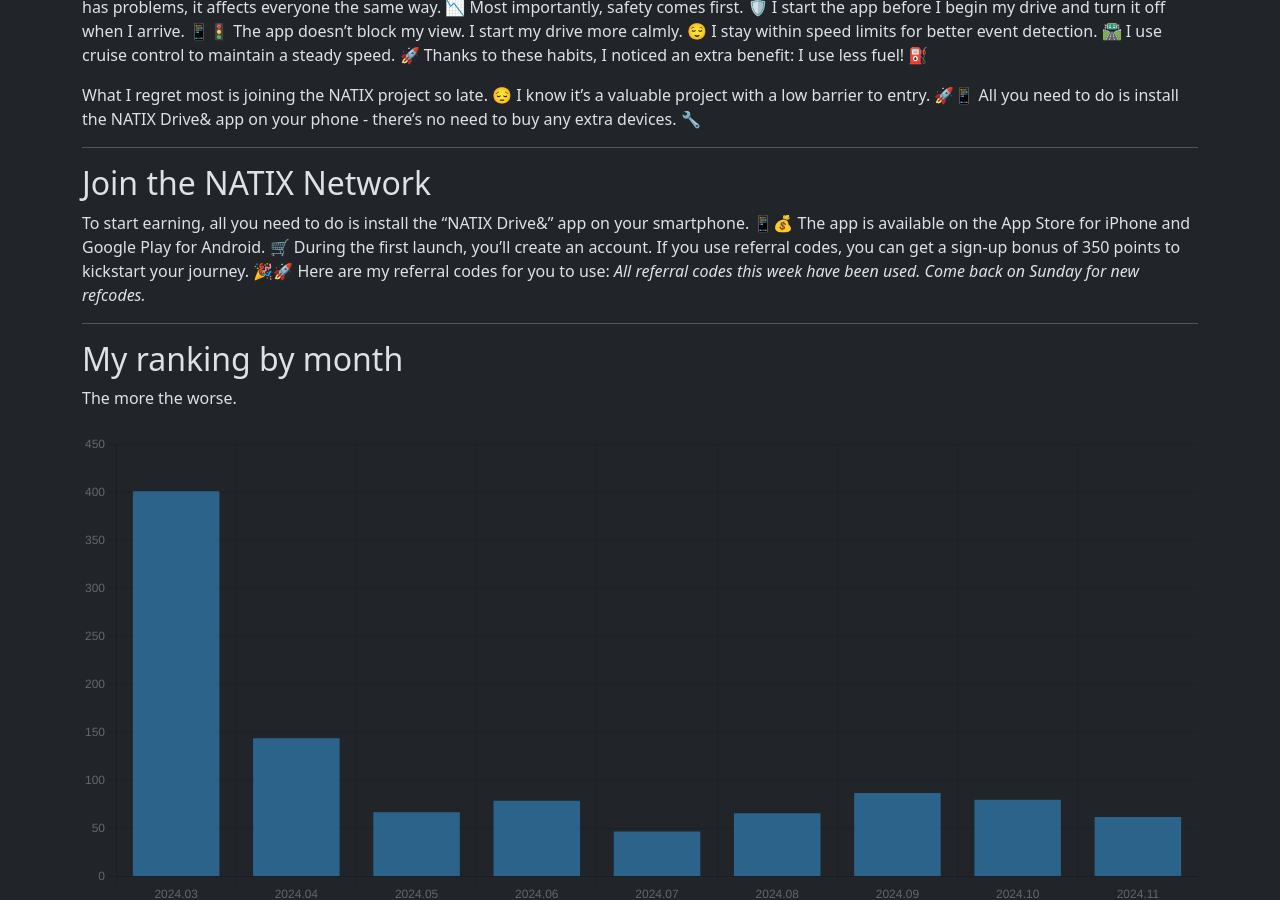
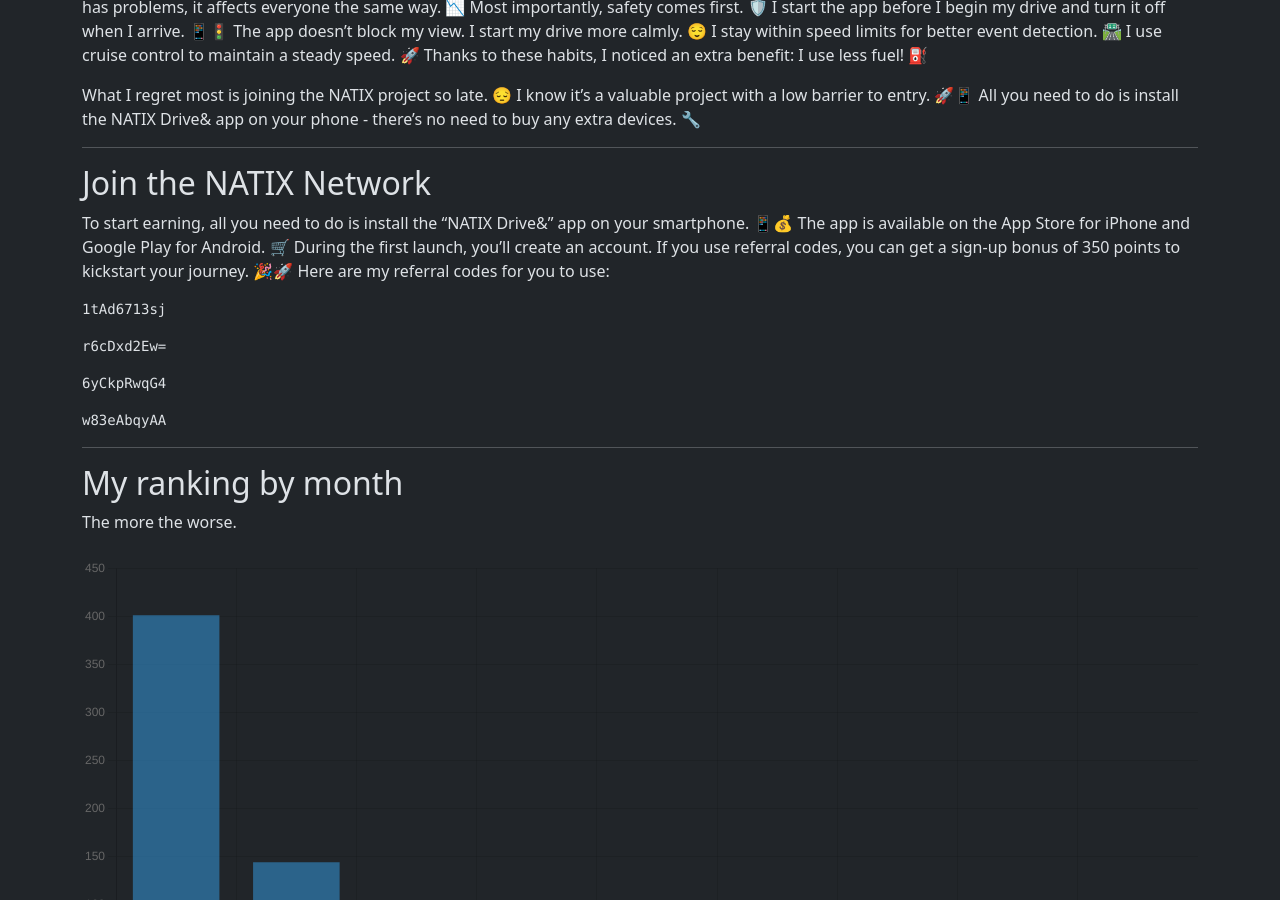
Before and after one commit to torrocus/natix, a Jekyll site: the page built from index.md, in a window 1280 px wide and 900 px high, scrolled down 2311 px. Built offline with Jekyll 4.4.1, drawn with Linux system fonts in a browser that asks for light colours; comment, search, counter and statistics services are not loaded.

Commit message:
Refresh referrer codes

````diff
--- a/index.md
+++ b/index.md
@@ -136,8 +136,21 @@ If you use referral codes, you can get a sign-up bonus of 350 points to kickstar
 🎉🚀
 Here are my referral codes for you to use:
 <!-- NATIX-REFERRAL-CODES-LIST:START -->
-_All referral codes this week have been used.
-Come back on Sunday for new refcodes._
+```
+1tAd6713sj
+```
+
+```
+r6cDxd2Ew=
+```
+
+```
+6yCkpRwqG4
+```
+
+```
+w83eAbqyAA
+```
 <!-- NATIX-REFERRAL-CODES-LIST:END -->
 <!--
 _All referral codes this week have been used.
````
